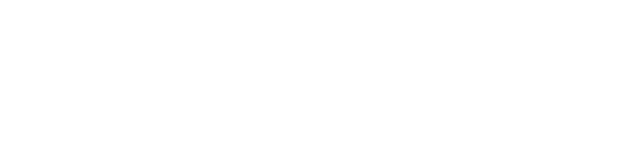
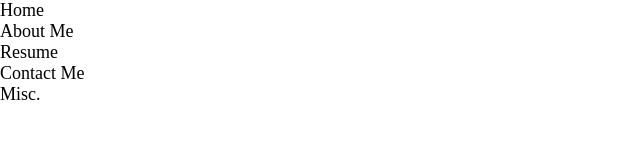
Before and after one commit to Jess182b/NewBurgerMenuProject, a plain HTML site: page index.html in a window 1280 px wide. Shown: the whole page, without its empty margins (0-640 px from the left). Drawn offline with Linux system fonts and the light colour scheme.

Commit message:
Added base for Header & Menu

```diff
--- a/index.html
+++ b/index.html
@@ -11,6 +11,20 @@
     <section class="main">
 
         <div class="siteHeader">
+            <div class="sideBar">
+                <div class="toggleBtn" onclick="toggleSidebar()">
+                    <span></span>
+                    <span></span>
+                    <span></span>
+                </div>
+                <ul>
+                    <li>Home</i>
+                        <li>About Me</i>
+                          <li>Resume</i>
+                            <li>Contact Me</li>
+                            <li>Misc.</li>
+                </ul>
+            </div>
 
         </div>
 
```
Also changed, not shown: style.css (line endings or trailing spaces).
